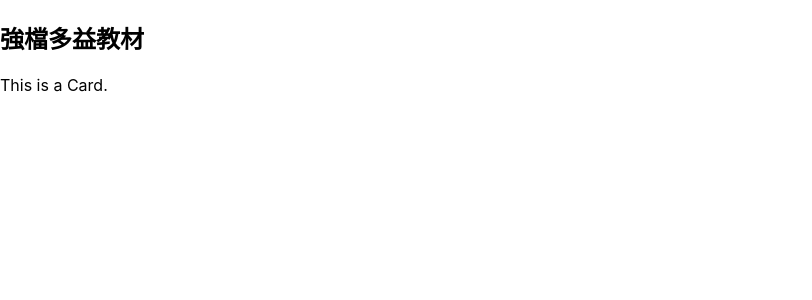
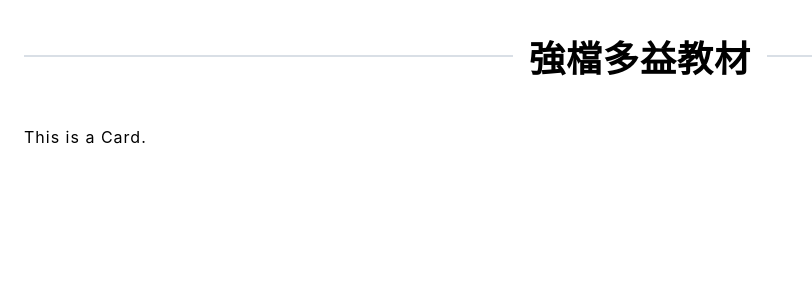
Before and after one commit to Russelllin7789/simpleNext, a Next.js app: page /demo in a window 1280 px wide. Shown: the top 300 px of the page, without its empty margins (0-812 px from the left). Built offline with nearby package versions, Linux system fonts and the light colour scheme.

Commit message:
Add Title style and page design

```diff
--- a/components/title/title.js
+++ b/components/title/title.js
@@ -2,8 +2,10 @@ import classes from "./title.module.css";
 
 const Title = () => {
   return (
-    <div className={classes.title_line}>
+    <div className={classes.all_container}>
+      <hr className={classes.title_line}></hr>
       <h2 className={classes.title}>強檔多益教材</h2>
+      <hr className={classes.title_line}></hr>
     </div>
   );
 };
--- a/components/title/title.module.css
+++ b/components/title/title.module.css
@@ -1,5 +1,23 @@
+.all_container {
+  font-size: 24px;
+  font-weight: bold;
+  align-items: center;
+  margin-bottom: 15px;
+  display: flex;
+  -webkit-box-align: center;
+}
+
 .title_line {
+  -webkit-box-flex: 1;
+  flex-grow: 1;
+  border: 1px solid rgba(201, 210, 220, 0.7);
+  margin-block-start: 0.5rem;
+  margin-block-end: 0.5rem;
+  margin-inline-start: auto;
+  margin-inline-end: auto;
 }
 
 .title {
+  margin-left: 1rem;
+  margin-right: 1rem;
 }
--- /dev/null
+++ b/pages/demo/demo.module.css
@@ -0,0 +1,5 @@
+.all_container {
+  margin-left: 1.5rem;
+  margin-right: 1.5rem;
+  letter-spacing: 1px;
+}
--- a/pages/demo/index.js
+++ b/pages/demo/index.js
@@ -1,10 +1,11 @@
 // domain.com/demo
 import Card from "../../components/card/Card";
 import Title from "../../components/title/title";
+import classes from "./demo.module.css";
 
 const HomePage = () => {
   return (
-    <section>
+    <section className={classes.all_container}>
       <Title />
       <Card />
     </section>
```
